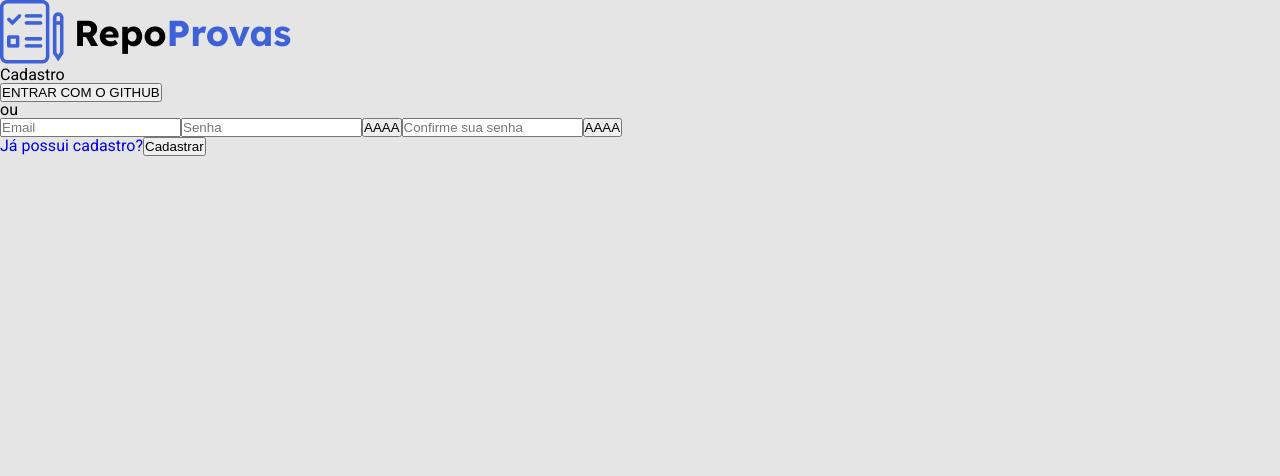
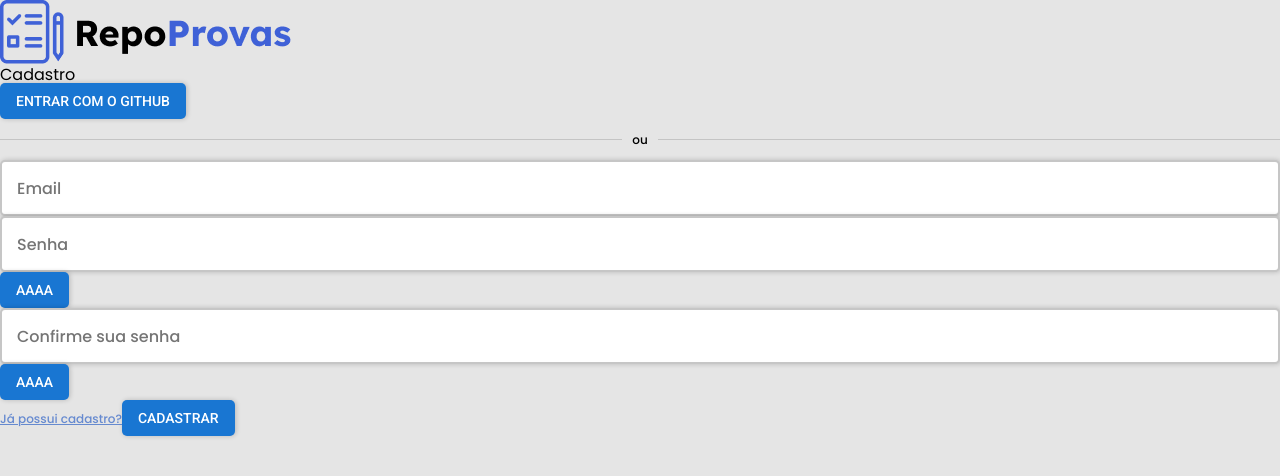
Before and after one commit to guoconde/RepoProvas, a React (Create React App) app: page /register in a window 1280 px wide. Shown: the top 476 px of the page. Built offline with nearby package versions, Linux system fonts and the light colour scheme.

Commit message:
Feat: line component

```diff
--- /dev/null
+++ b/src/components/Line/Line.jsx
@@ -0,0 +1,13 @@
+import React from 'react';
+import { LineContainer, LineDiv, LineP } from './styled';
+
+// eslint-disable-next-line react/prop-types
+export default function Line({ visibleLabel }) {
+  console.log(visibleLabel);
+  return (
+    <LineContainer>
+      <LineDiv />
+      {visibleLabel && <LineP>ou</LineP>}
+    </LineContainer>
+  );
+}
--- /dev/null
+++ b/src/components/Line/styled.jsx
@@ -0,0 +1,28 @@
+import styled from 'styled-components';
+
+export const LineContainer = styled.div`
+  display: flex;
+  align-items: center;
+  justify-content: center;
+
+  position: relative;
+
+  margin: 20px 0;
+`;
+
+export const LineDiv = styled.div`
+  width: 100%;
+  height: 1px;
+
+  background-color: #C4C4C4;
+`;
+
+export const LineP = styled.div`
+  padding: 0 10px;
+  background-color: #e5e5e5;
+  position: absolute;
+
+  font-size: 12px;
+  font-weight: 500;
+  line-height: 24px;
+`;
--- a/src/pages/register/RegisterForm.jsx
+++ b/src/pages/register/RegisterForm.jsx
@@ -46,7 +46,7 @@ export default function RegisterForm() {
       {errors.passwordConfirm && <span>{errors.passwordConfirm.message}</span>}
       <div>
         <Link to="/">Já possui cadastro?</Link>
-        <input type="submit" value="Cadastrar" />
+        <button type="submit">cadastrar</button>
       </div>
     </form>
   );
--- a/src/pages/register/index.jsx
+++ b/src/pages/register/index.jsx
@@ -1,4 +1,5 @@
 import React from 'react';
+import Line from '../../components/Line/Line';
 import Logo from '../../images/Logo.png';
 import RegisterForm from './RegisterForm';
 
@@ -8,10 +9,7 @@ export default function Register() {
       <img src={Logo} alt="logo_repo_provas" />
       <h1>Cadastro</h1>
       <button type="submit">ENTRAR COM O GITHUB</button>
-      <div>
-        <div />
-        <p>ou</p>
-      </div>
+      <Line visibleLabel />
       <RegisterForm />
     </div>
   );
--- a/src/styles/GlobalStyle.jsx
+++ b/src/styles/GlobalStyle.jsx
@@ -44,13 +44,55 @@ const GlobalStyle = createGlobalStyle`
     border-collapse: collapse;
     border-spacing: 0;
   }
-  a {
-    text-decoration: none;
-  }
   button{
+    all: unset;
+
+    height: 36px;
+
+    background-color: #1976D2;
+
+    font-family: 'Roboto';
+    text-transform: uppercase;
+    font-size: 14px;
+    font-weight: 500;
+    line-height: 24px;
+    text-align: center;
+    color: white;
+
+    box-shadow: 1px 0px 5px rgba(0, 0, 0, 0.2);
+    border-radius: 5px;
+
+    padding: 0 16px;
+
     cursor: pointer;
   }
+  a {
+    color: #4673CACC;
+    font-size: 12px;
+    font-weight: 500;
+    line-height: 24px;
+  }
+  input {
+    width: 100%;
+    height: 56px;
+    border-radius: 5px;
+    border: 2px solid #c6c6c6;
+    box-shadow: 1px 0px 5px rgba(0, 0, 0, 0.2);
 
+    font-family: 'Poppins';
+    font-size: 16px;
+    font-weight: 500;
+    line-height: 24px;
+
+    padding: 0 15px;
+
+    ::placeholder {
+      font-family: 'Poppins';
+      font-size: 16px;
+      font-weight: 500;
+      line-height: 24px;
+    }
+  }
   * {
     padding: 0;
     margin: 0;
@@ -60,13 +102,14 @@ const GlobalStyle = createGlobalStyle`
     width: 100%;
     height: 100%;
     background-color: #e5e5e5;
-    font-family: 'Roboto', sans-serif;
+    font-family: 'Poppins', sans-serif;
     -ms-overflow-style: none;
     scrollbar-width: none;
   }
   body::-webkit-scrollbar {
     display: none;
   }
+
 `;
 
 export default GlobalStyle;
```
